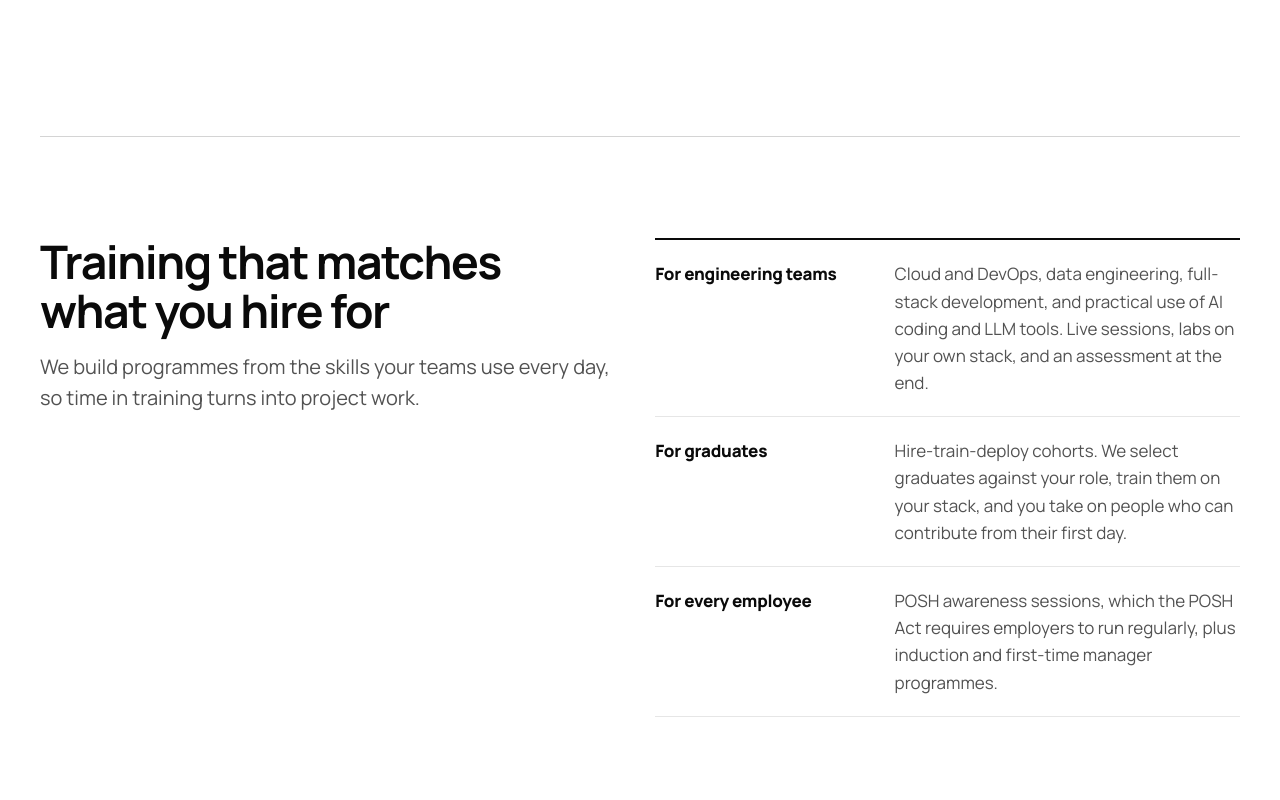
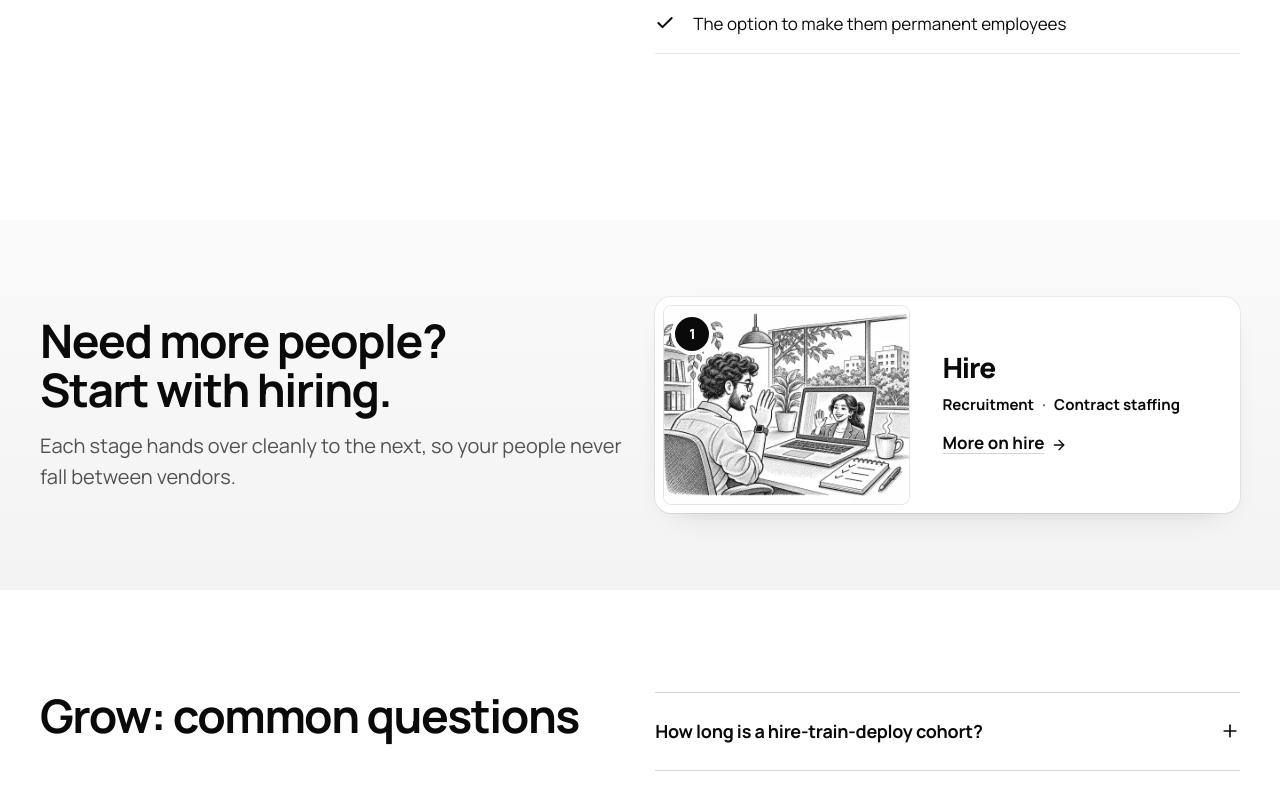
Before and after one commit to Varunsai2000/pavaniit-com, a Next.js app: page /corporate-training-india in a window 1280 px wide. Shown: the part 1380-2180 px from the top of the page. Built offline with nearby package versions, Linux system fonts and the light colour scheme.

Commit message:
Launch round 8: training page without the repeated tracks section

```diff
--- a/src/app/corporate-training-india/page.tsx
+++ b/src/app/corporate-training-india/page.tsx
@@ -11,30 +11,8 @@ export const metadata: Metadata = {
   openGraph: { title: stage.title, description: stage.metaDescription, url: stage.href },
 };
 
-const tracks = [
-  { k: "For engineering teams", v: "Cloud and DevOps, data engineering, full-stack development, and practical use of AI coding and LLM tools. Live sessions, labs on your own stack, and an assessment at the end." },
-  { k: "For graduates", v: "Hire-train-deploy cohorts. We select graduates against your role, train them on your stack, and you take on people who can contribute from their first day." },
-  { k: "For every employee", v: "POSH awareness sessions, which the POSH Act requires employers to run regularly, plus induction and first-time manager programmes." },
-];
-
 export default function Page() {
   return (
-    <StagePage stage={stage}>
-      <section className="section ruled" aria-labelledby="tracks-title">
-        <div className="wrap depth">
-          <div className="section-head">
-            <h2 className="h2" id="tracks-title">Training that matches what you hire for</h2>
-            <p className="lead">
-              We build programmes from the skills your teams use every day, so time in training turns into project work.
-            </p>
-          </div>
-          <ul className="depth-list">
-            {tracks.map((t) => (
-              <li key={t.k}><b>{t.k}</b><p>{t.v}</p></li>
-            ))}
-          </ul>
-        </div>
-      </section>
-    </StagePage>
+    <StagePage stage={stage} />
   );
 }
--- a/src/content/stages.ts
+++ b/src/content/stages.ts
@@ -216,6 +216,7 @@ export const stages: Stage[] = [
           "Labs built on your own stack",
           "Live online or on-site at your office",
           "An assessment at the end so you can see what changed",
+          "POSH awareness sessions, which the POSH Act requires employers to run regularly, plus induction and first-time manager programmes",
         ],
       },
       {
```
Also changed, not shown: 2 other files (tests, documents, lock files or other folders).
